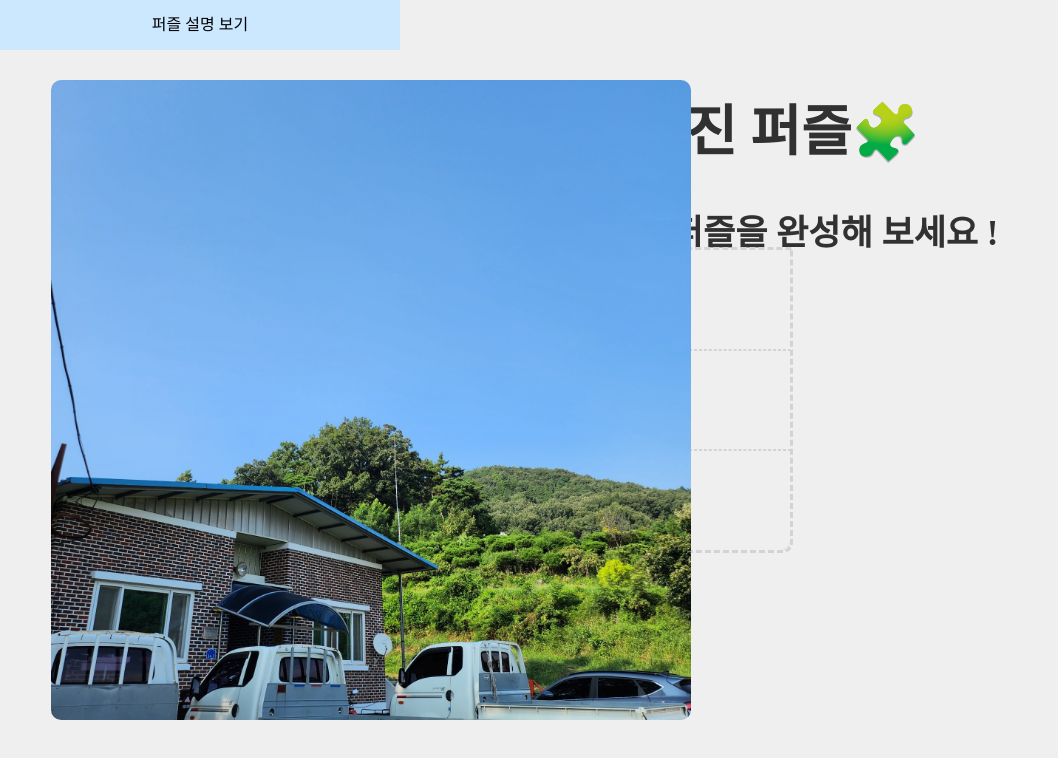
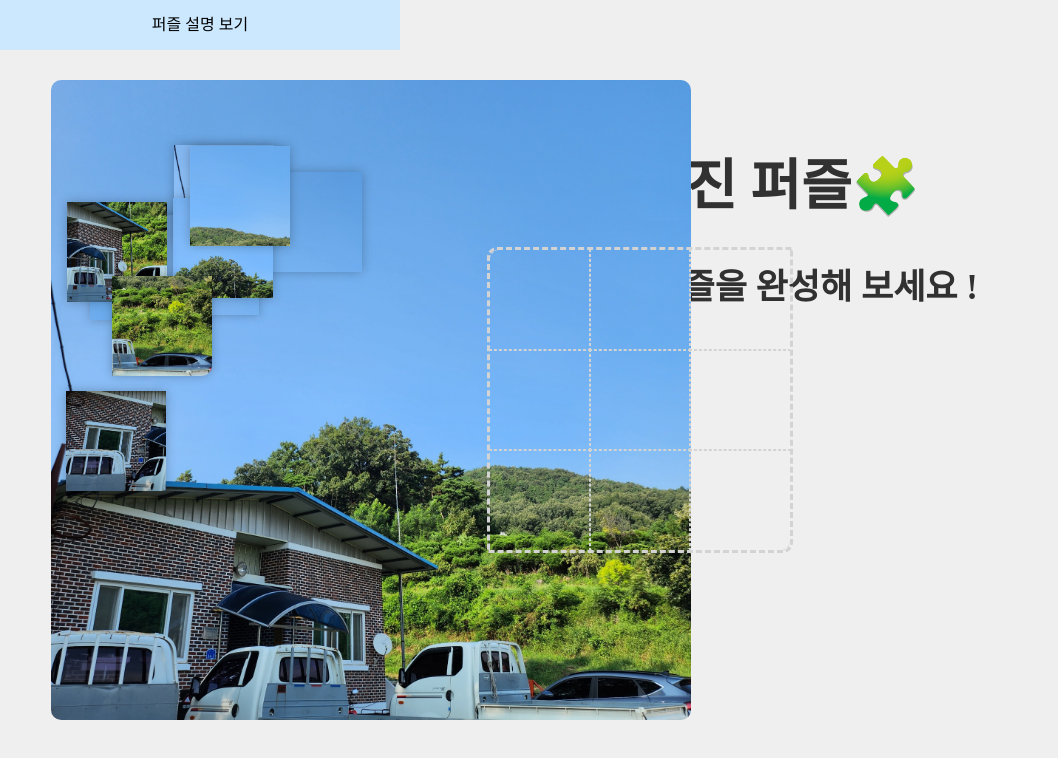
Before and after one commit to msmsmsms23/puzzle, a website: page public/index.html in a window 1280 px wide. Shown: the whole page, without its empty margins (0-1058 px from the left). Drawn offline with nearby package versions, Linux system fonts and the light colour scheme; a web font is replaced by a local one.

Commit message:
이미지 위치 조정

```diff
--- a/public/index.html
+++ b/public/index.html
@@ -18,8 +18,10 @@
     });
   });
 </script>
+<br><br><br>
   <h1 class="title">🧩<span id="title_color">광덕 1리</span> 사진 퍼즐🧩</h1>
-  <h2 class="title">맨 아래에 보이는 사진처럼 퍼즐을 완성해 보세요 !</h2>
+  <h2 class="title">아래에 보이는 사진처럼 퍼즐을 완성해 보세요 !</h2>
+  <div><img id = 'complete' src = './img/1.jpg' width = "50%"></div>
     <div id='puz_box'>
       <div id='puz'>
         <i class='first' ondrop='drop(event)' ondragover='allowDrop(event)'></i>
@@ -44,8 +46,7 @@
         <i class='ninth' draggable='true' ondragstart='drag(event)'></i>
       </div>
       <div id='clicks'></div>
-    </div><br><br><br><br><br><br><br><br><br><br><br><br><br>
-    <div><img id = 'complete' src = './img/1.jpg' width = "50%"></div>
+    </div>
     <script src="./puzzle.js"></script>
 </body>
 </html>
```
